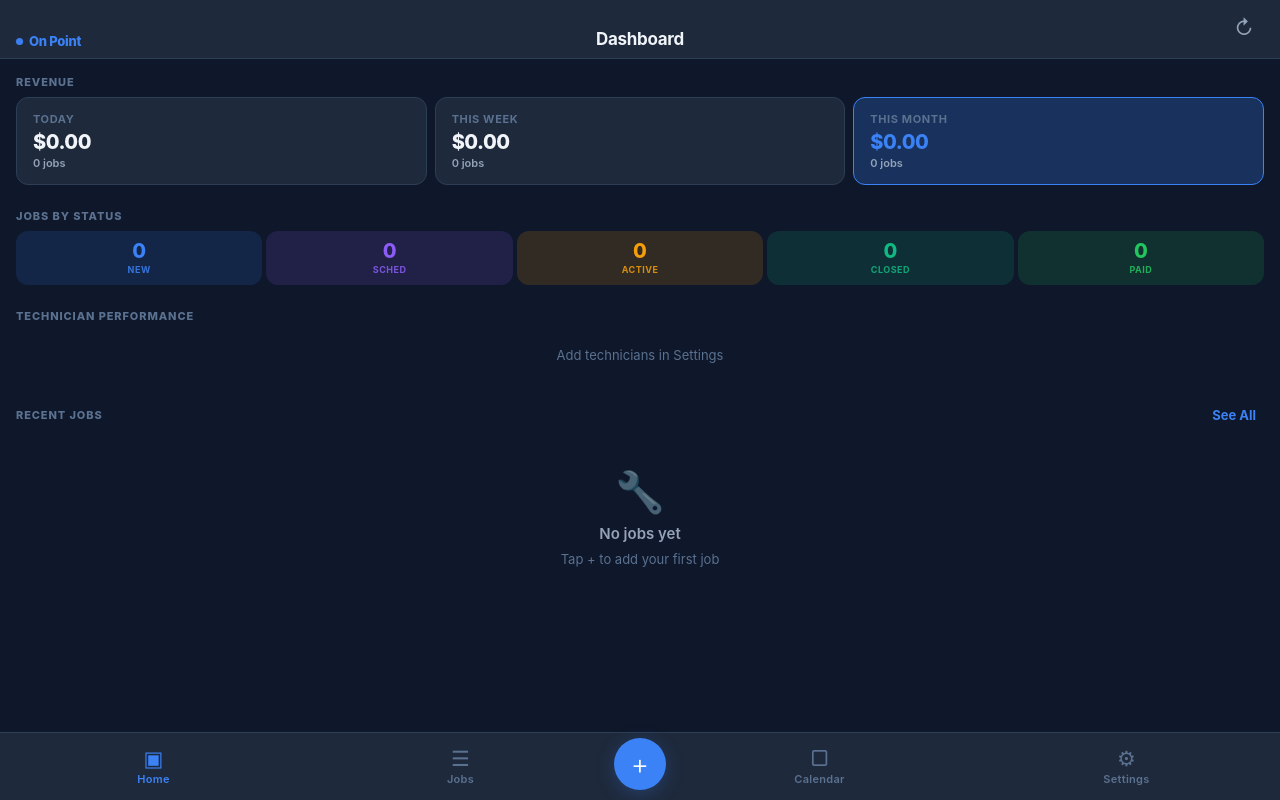
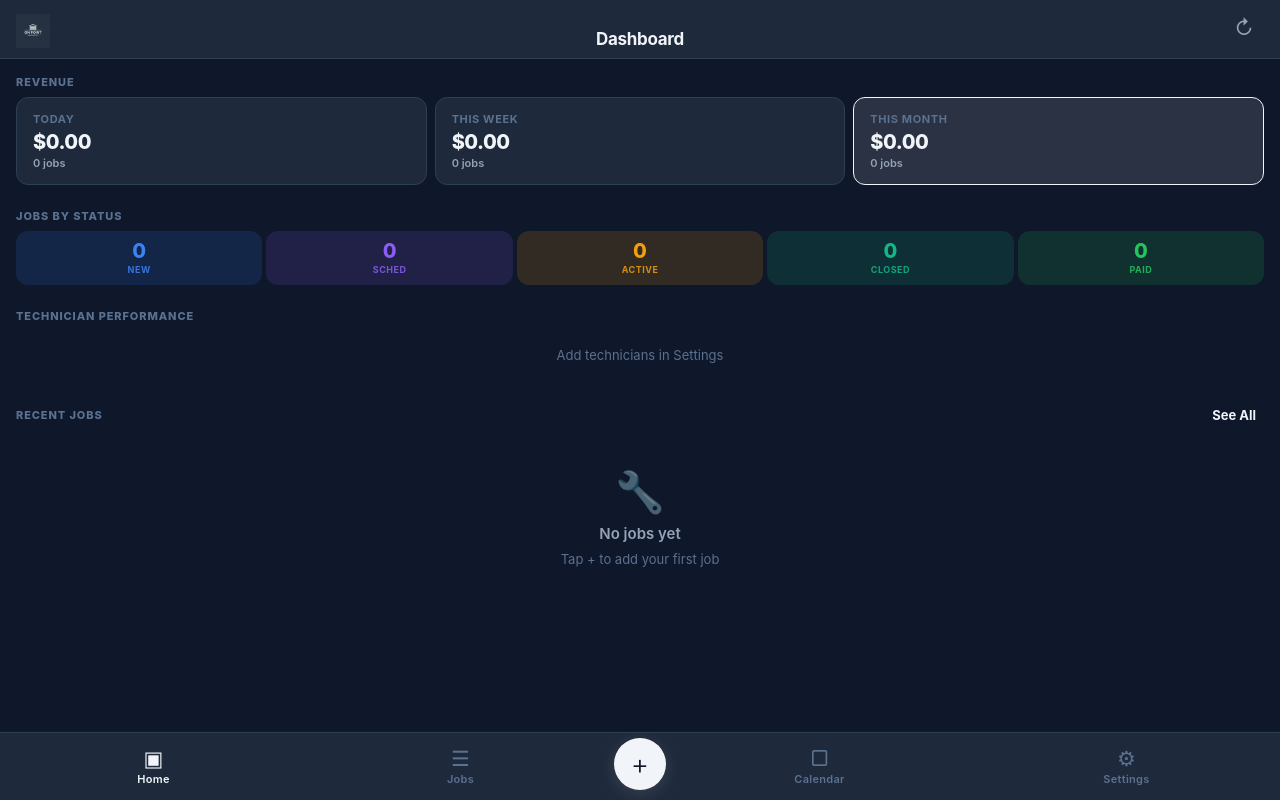
Before and after one commit to shalevsluck-a11y/ON-POINT-CRM, a plain HTML site: page index.html in a window 1280 px wide. Drawn offline with Linux system fonts and the light colour scheme.

Commit message:
Add logo, white/black button theme, and navigate-to-address button

```diff
--- a/css/app.css
+++ b/css/app.css
@@ -16,9 +16,9 @@
   --color-border-2:  #3D5068;
 
   /* Brand */
-  --color-primary:       #3B82F6;
-  --color-primary-dark:  #2563EB;
-  --color-primary-glow:  rgba(59,130,246,0.25);
+  --color-primary:       #F1F5F9;
+  --color-primary-dark:  #CBD5E1;
+  --color-primary-glow:  rgba(241,245,249,0.12);
 
   /* Semantics */
   --color-success:      #22C55E;
@@ -170,26 +170,14 @@ a { color: var(--color-primary); text-decoration: none; }
 #header-brand {
   display: flex;
   align-items: center;
-  gap: 6px;
-  font-size: var(--font-sm);
-  font-weight: 800;
-  color: var(--color-primary);
-  letter-spacing: -0.3px;
-  line-height: 1;
 }
 
-.brand-dot {
-  width: 7px;
-  height: 7px;
-  border-radius: 50%;
-  background: var(--color-primary);
-  flex-shrink: 0;
-  animation: brandPulse 2.4s ease-in-out infinite;
-}
-
-@keyframes brandPulse {
-  0%, 100% { opacity: 1; transform: scale(1); }
-  50%       { opacity: 0.5; transform: scale(1.3); }
+.brand-logo {
+  height: 34px;
+  width: auto;
+  filter: invert(1);
+  mix-blend-mode: screen;
+  display: block;
 }
 
 /* Sync icon animation */
@@ -278,7 +266,7 @@ a { color: var(--color-primary); text-decoration: none; }
 /* + Add button */
 .nav-add {
   background: var(--color-primary) !important;
-  color: white !important;
+  color: #0F172A !important;
   border-radius: 50%;
   width: 52px;
   height: 52px;
@@ -315,7 +303,7 @@ a { color: var(--color-primary); text-decoration: none; }
 .btn:disabled { opacity: 0.45; pointer-events: none; }
 
 .btn-full     { width: 100%; }
-.btn-primary  { background: var(--color-primary);      color: #fff; }
+.btn-primary  { background: var(--color-primary);      color: #0F172A; }
 .btn-secondary{ background: var(--color-surface-3);    color: var(--color-text); }
 .btn-success  { background: var(--color-success);      color: #fff; }
 .btn-danger   { background: var(--color-error);        color: #fff; }
--- a/css/components.css
+++ b/css/components.css
@@ -416,7 +416,7 @@
   position: relative;
   z-index: 1;
 }
-.step-dot.active  { background: var(--color-primary); border-color: var(--color-primary); color: #fff; }
+.step-dot.active  { background: var(--color-primary); border-color: var(--color-primary); color: #0F172A; }
 .step-dot.done    { background: var(--color-success); border-color: var(--color-success); color: #fff; }
 
 .step-line {
--- a/index.html
+++ b/index.html
@@ -22,8 +22,7 @@
     <div class="header-left">
       <button id="btn-back" class="btn-icon hidden" onclick="App.goBack()">&#8592;</button>
       <div id="header-brand">
-        <span class="brand-dot"></span>
-        <span>On Point</span>
+        <img src="assets/logo.jpg" alt="On Point Home Services" class="brand-logo">
       </div>
     </div>
     <div class="header-center">
--- a/js/app.js
+++ b/js/app.js
@@ -959,6 +959,7 @@ const App = (() => {
       <div class="detail-action-bar">
         ${callLink}
         ${waLink}
+        ${job.address ? `<button class="btn btn-secondary" onclick="App.navigateToJob('${job.jobId}')" style="flex:1">&#128205; Navigate</button>` : ''}
         <button class="btn btn-secondary" onclick="App.showEditJobModal('${job.jobId}')" style="flex:1">&#9998; Edit</button>
         <button class="btn btn-secondary" onclick="App.exportJobPDF('${job.jobId}')" style="width:44px;min-width:44px;padding:0;flex:none">&#128196;</button>
       </div>
@@ -1705,6 +1706,17 @@ const App = (() => {
   // PDF EXPORT
   // ══════════════════════════════════════════════════════════
 
+  function navigateToJob(jobId) {
+    const job = Storage.getJobById(jobId);
+    if (!job) { showToast('Job not found', 'error'); return; }
+
+    const parts = [job.address, job.city, job.state, job.zip].filter(Boolean);
+    if (!parts.length) { showToast('No address on this job', 'warning'); return; }
+
+    const encoded = encodeURIComponent(parts.join(', '));
+    window.open('https://maps.apple.com/?daddr=' + encoded, '_blank');
+  }
+
   function exportJobPDF(jobId) {
     const job = Storage.getJobById(jobId);
     if (!job) { showToast('Job not found', 'error'); return; }
@@ -2281,6 +2293,7 @@ const App = (() => {
     calendarToday,
 
     // PDF
+    navigateToJob,
     exportJobPDF,
 
     // Settings
```
Also changed, not shown: assets/logo.jpg (added).
